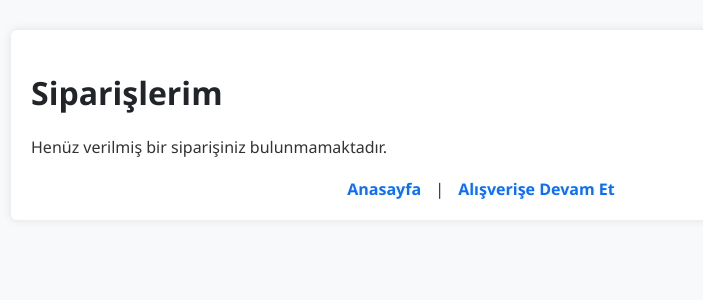
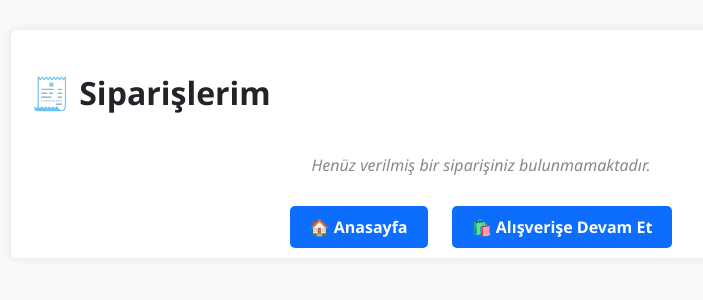
Before and after one commit to Algan65/Sepetinyolu, a Flask app: page /orders in a window 1280 px wide. Shown: the top 300 px of the page, without its empty margins (159-862 px from the left). Run offline with Flask 3, Linux system fonts and the light colour scheme; the visitor is signed in with stand-in values (Sample User, id 1).

Commit message:
Update orders.html

```diff
--- a/templates/orders.html
+++ b/templates/orders.html
@@ -3,36 +3,87 @@
 <head>
     <meta charset="UTF-8">
     <title>Siparişlerim - Sepetinyolu</title>
-    <link rel="stylesheet" href="/static/style.css">
+    <meta name="viewport" content="width=device-width, initial-scale=1.0">
+    <link rel="stylesheet" href="{{ url_for('static', filename='style.css') }}">
     <style>
+        .order-box {
+            background-color: #f9f9f9;
+            border: 1px solid #ddd;
+            border-radius: 8px;
+            padding: 20px;
+            margin-bottom: 30px;
+            box-shadow: 0 2px 6px rgba(0,0,0,0.05);
+        }
+
+        .order-box h2 {
+            margin-top: 0;
+            color: #0d6efd;
+        }
+
         table {
             width: 100%;
             border-collapse: collapse;
-            margin-top: 20px;
+            margin-top: 15px;
         }
+
         th, td {
-            padding: 12px 15px;
-            border: 1px solid #ddd;
+            padding: 10px 12px;
+            border: 1px solid #ccc;
             text-align: left;
         }
+
         th {
             background-color: #0d6efd;
             color: white;
         }
+
         tr:nth-child(even) {
-            background-color: #f2f2f2;
+            background-color: #f0f0f0;
+        }
+
+        .total {
+            text-align: right;
+            font-weight: bold;
+            margin-top: 10px;
+            color: #333;
+        }
+
+        .empty {
+            text-align: center;
+            font-size: 16px;
+            color: #888;
+            margin: 40px 0;
+        }
+
+        .links {
+            text-align: center;
+            margin-top: 40px;
+        }
+
+        .links a {
+            margin: 0 10px;
+            text-decoration: none;
+            background-color: #0d6efd;
+            color: white;
+            padding: 10px 20px;
+            border-radius: 5px;
+        }
+
+        .links a:hover {
+            background-color: #0b5ed7;
         }
     </style>
 </head>
 <body>
     <div class="container">
-        <h1>Siparişlerim</h1>
+        <h1>🧾 Siparişlerim</h1>
 
         {% if orders and orders|length > 0 %}
             {% for order in orders %}
             <div class="order-box">
                 <h2>Sipariş #{{ loop.index }}</h2>
                 <p><strong>Kullanıcı:</strong> {{ order.username }}</p>
+
                 <table>
                     <thead>
                         <tr>
@@ -49,17 +100,19 @@
                         {% endfor %}
                     </tbody>
                 </table>
-                <p><strong>Toplam:</strong> {{ order.items | sum(attribute='price') }} TL</p>
-                <hr>
+
+                <div class="total">
+                    Toplam Tutar: {{ order.items | sum(attribute='price') }} TL
+                </div>
             </div>
             {% endfor %}
         {% else %}
-            <p>Henüz verilmiş bir siparişiniz bulunmamaktadır.</p>
+            <div class="empty">Henüz verilmiş bir siparişiniz bulunmamaktadır.</div>
         {% endif %}
 
         <div class="links">
-            <a href="/">Anasayfa</a> |
-            <a href="/product">Alışverişe Devam Et</a>
+            <a href="{{ url_for('home') }}">🏠 Anasayfa</a>
+            <a href="{{ url_for('product') }}">🛍️ Alışverişe Devam Et</a>
         </div>
     </div>
 </body>
```
